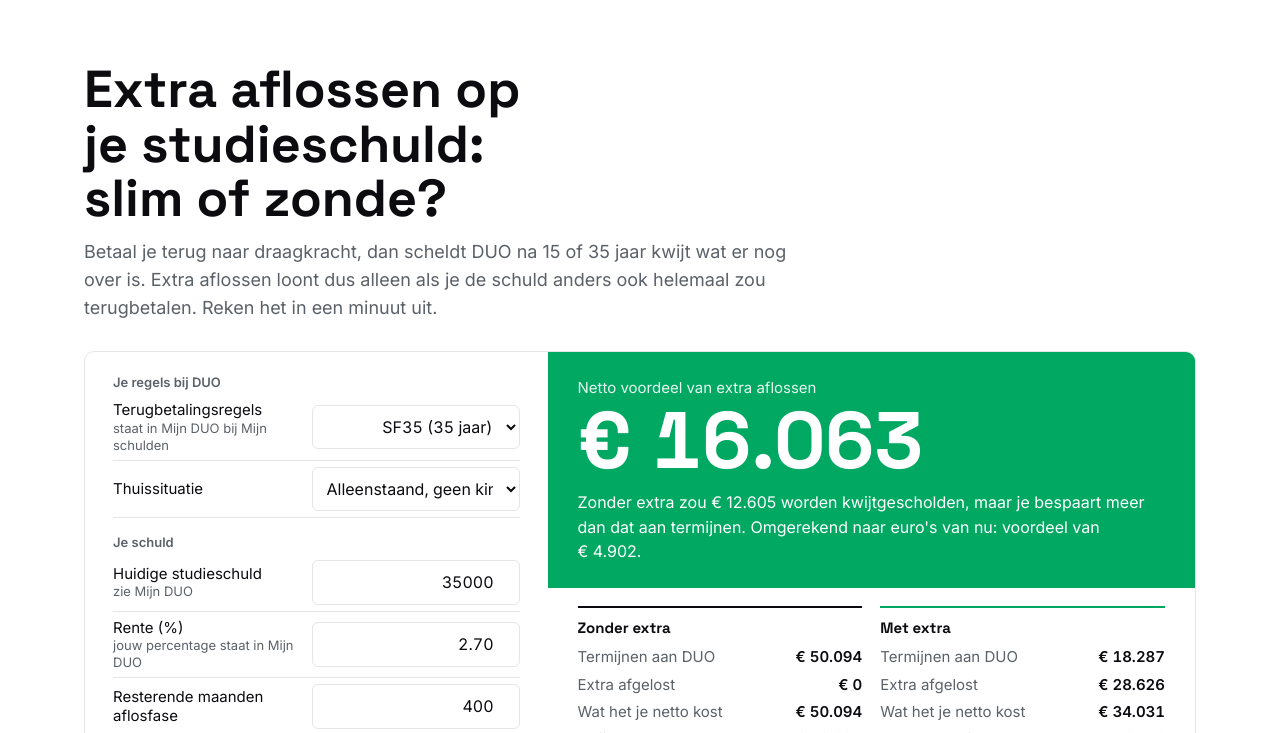
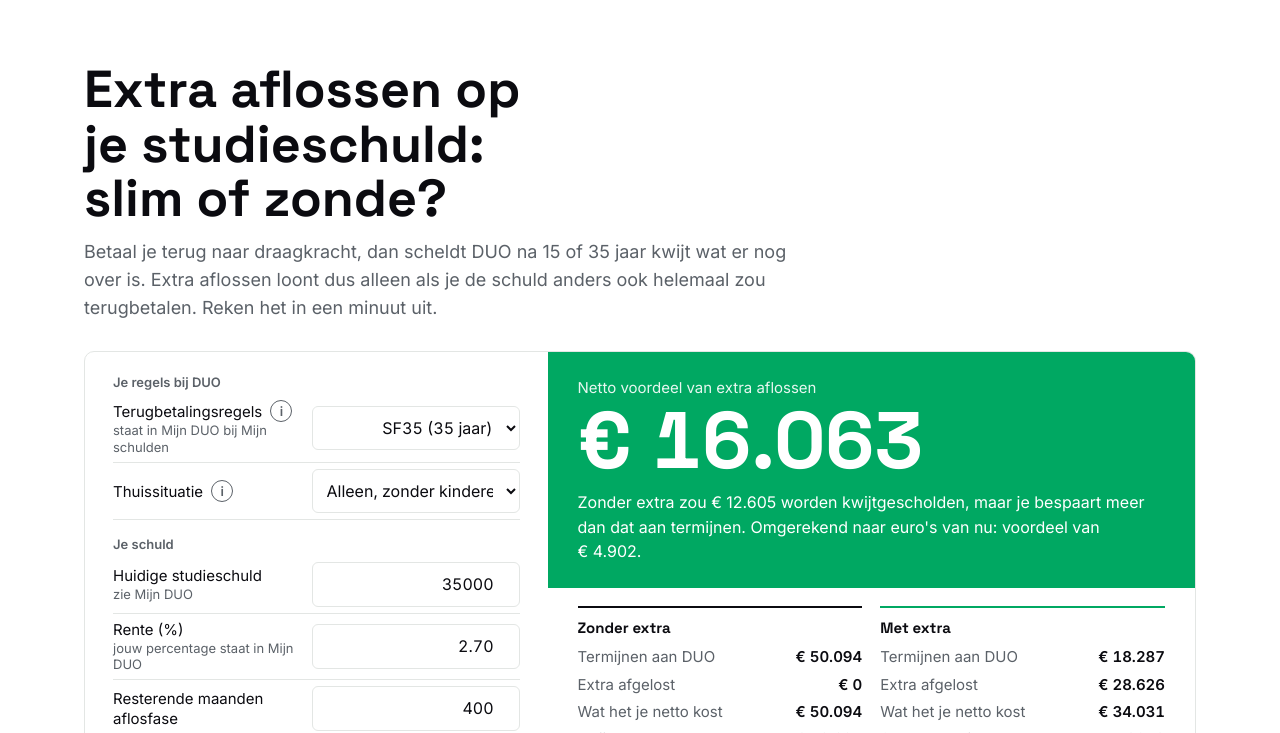
Before and after one commit to wuma1992/studieschuld-aflossen, a plain HTML site: page index.html in a window 1280 px wide. Shown: the part 67-800 px from the top of the page. Drawn offline with Linux system fonts and the light colour scheme.

Commit message:
Duidelijkere keuzes bij thuissituatie en uitleg via i-knoppen
Co-Authored-By: Claude Opus 5.5 <noreply@anthropic.com>
Claude-Session: https://claude.ai/code/session_015Qhoe4SL3YJCsmGGfCmpEA

```diff
--- a/index.html
+++ b/index.html
@@ -90,6 +90,11 @@ footer p{max-width:80ch}
 html:not(.ads) .ad,html:not(.ads) .partner,html:not(.ads) .ads-on{display:none}
 html.ads .ads-off{display:none}
 html:not(.ads) #hypotheek .split{grid-template-columns:minmax(0,1fr)}
+.info{display:inline-grid;place-items:center;width:22px;height:22px;min-height:0;padding:0;margin-left:4px;border-radius:50%;border:1.5px solid var(--mute);background:transparent;color:var(--mute);font:600 13px/1 Inter,sans-serif;cursor:pointer;vertical-align:1px}
+.info::after{content:"";position:absolute;inset:-11px}.info{position:relative}
+.info[aria-expanded=true]{border-color:var(--green);color:var(--gdeep);background:var(--mist)}
+.tip{background:var(--mist);border-left:3px solid var(--green);border-radius:6px;padding:10px 14px;margin:6px 0 8px;font-size:14px;line-height:1.5}
+.tip p{margin:0 0 6px}.tip ul{margin:0;padding-left:18px}.tip li{margin-bottom:4px}
 </style>
 </head>
 <body>
@@ -106,8 +111,10 @@ html:not(.ads) #hypotheek .split{grid-template-columns:minmax(0,1fr)}
 <div class="tool">
 <form id="form" autocomplete="off">
 <div class="grp"><p>Je regels bij DUO</p>
-<div class="f"><label for="stelsel">Terugbetalingsregels<small>staat in Mijn DUO bij Mijn schulden</small></label><select id="stelsel"><option value="SF35">SF35 (35 jaar)</option><option value="SF15">SF15 (15 jaar)</option><option value="SF15-oud">SF15-oud (vóór 2012)</option><option value="SF15-lllk">Levenlanglerenkrediet</option></select></div>
-<div class="f"><label for="hh">Thuissituatie</label><select id="hh"><option value="alleen">Alleenstaand, geen kinderen</option><option value="partner">Met partner</option><option value="ouder">Alleenstaande ouder</option></select></div>
+<div class="f"><label for="stelsel">Terugbetalingsregels <button type="button" class="info" aria-expanded="false" aria-controls="iStelsel" aria-label="Uitleg terugbetalingsregels">i</button><small>staat in Mijn DUO bij Mijn schulden</small></label><select id="stelsel"><option value="SF35">SF35 (35 jaar)</option><option value="SF15">SF15 (15 jaar)</option><option value="SF15-oud">SF15-oud (vóór 2012)</option><option value="SF15-lllk">Levenlanglerenkrediet</option></select></div>
+<div class="tip" id="iStelsel" hidden><p>DUO kent vier soorten regels. Welke voor jou gelden, zie je in Mijn DUO bij <b>Mijn schulden</b>.</p><ul><li><b>SF35</b>: meestal als je in 2015 of later begon met hbo of universiteit. Je lost in 35 jaar af.</li><li><b>SF15</b>: meestal als je eerder studeerde. Je lost in 15 jaar af.</li><li><b>SF15-oud</b>: de regels van vóór 2012.</li><li><b>Levenlanglerenkrediet</b>: een lening voor een opleiding na je dertigste.</li></ul></div>
+<div class="f"><label for="hh">Thuissituatie <button type="button" class="info" aria-expanded="false" aria-controls="iHh" aria-label="Uitleg thuissituatie">i</button></label><select id="hh"><option value="alleen">Alleen, zonder kinderen</option><option value="partner">Met partner</option><option value="ouder">Alleen, met kind onder 18</option></select></div>
+<div class="tip" id="iHh" hidden><p>DUO rekent met een hogere vrijstelling als je een partner hebt of alleenstaande ouder bent. Dan betaal je minder per maand.</p><ul><li><b>Met partner</b>: je bent getrouwd of geregistreerd partner, of je woont samen en jullie zijn fiscaal partner (bijvoorbeeld met een samenlevingscontract, samen een huis of samen een kind). Het inkomen van je partner telt dan mee.</li><li><b>Alleen, met kind onder 18</b>: je zorgt minstens zes maanden per jaar voor een kind jonger dan 18 dat op jouw adres staat ingeschreven (bij co-ouderschap minstens de helft), en er woont geen partner bij je.</li><li><b>Alleen, zonder kinderen</b>: geen van beide.</li></ul></div>
 <div class="f" id="rowPartner"><label for="partner">Inkomen partner<small>bruto per jaar</small></label><input id="partner" type="number" step="500" value="0"></div>
 <div class="f" id="rowPartnerMee"><label for="partnerMee">Partnerinkomen laten meetellen?<small>SF15-oud: jouw keuze. Zonder partnerinkomen los je wel alles af.</small></label><select id="partnerMee"><option value="ja">Ja</option><option value="nee">Nee</option></select></div>
 <div class="f" id="rowAanvraag"><label for="aanvraag">Lager maandbedrag aangevraagd?<small>SF15-oud: draagkracht alleen op aanvraag</small></label><select id="aanvraag"><option value="ja">Ja</option><option value="nee">Nee</option></select></div>
@@ -305,6 +312,7 @@ const setMode=x=>{viaIkb=x;mI.setAttribute('aria-pressed',x);mO.setAttribute('ar
 mI.addEventListener('click',()=>setMode(true));mO.addEventListener('click',()=>setMode(false));
 // bij een ander stelsel: rente en looptijd naar de standaard van dat stelsel
 $('stelsel').addEventListener('change',()=>{const st=R.stelsels[$('stelsel').value];$('r1').value=st.standaardRente.toFixed(2);$('months').value=Math.min(v('months'),st.aflosjaren*12)});
+for(const b of document.querySelectorAll('.info'))b.addEventListener('click',e=>{e.preventDefault();const t=$(b.getAttribute('aria-controls')),open=b.getAttribute('aria-expanded')==='true';b.setAttribute('aria-expanded',!open);t.hidden=open});
 $('form').addEventListener('input',calc);
 $('form').addEventListener('change',calc);
 $('form').addEventListener('submit',e=>e.preventDefault());
```
